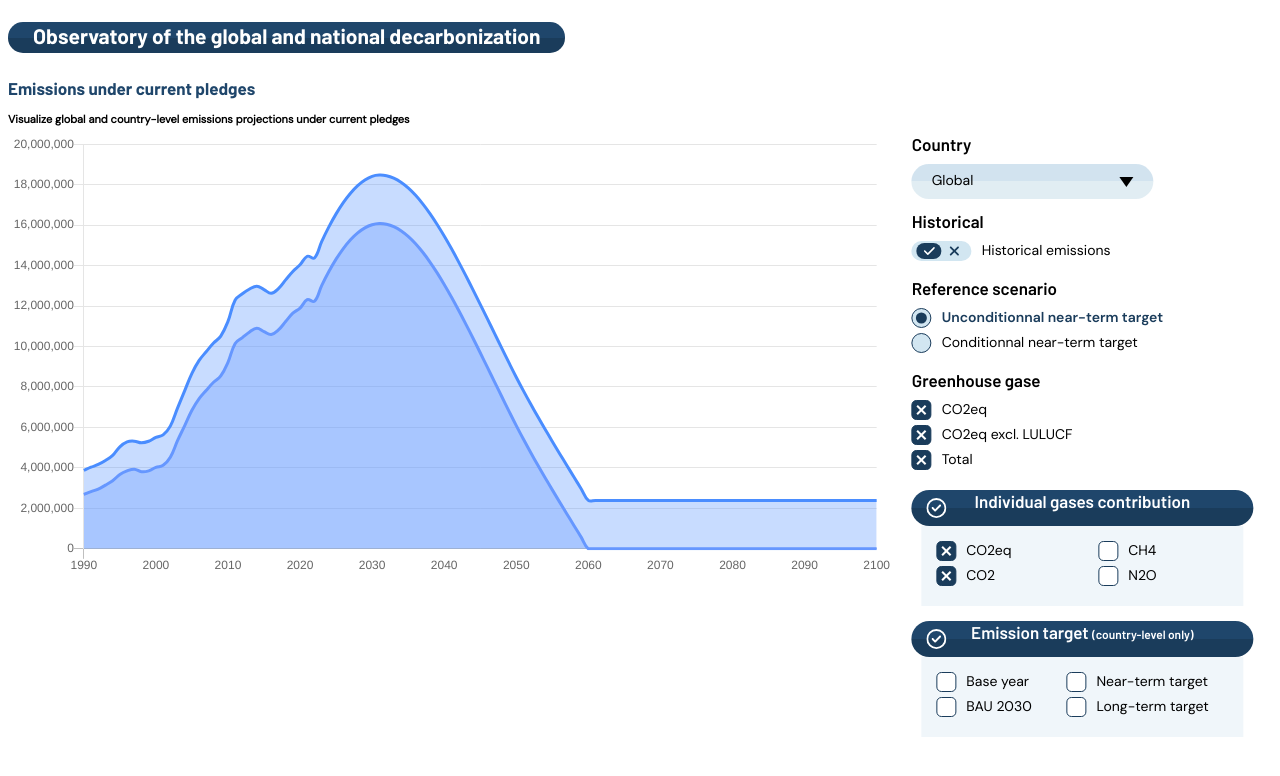
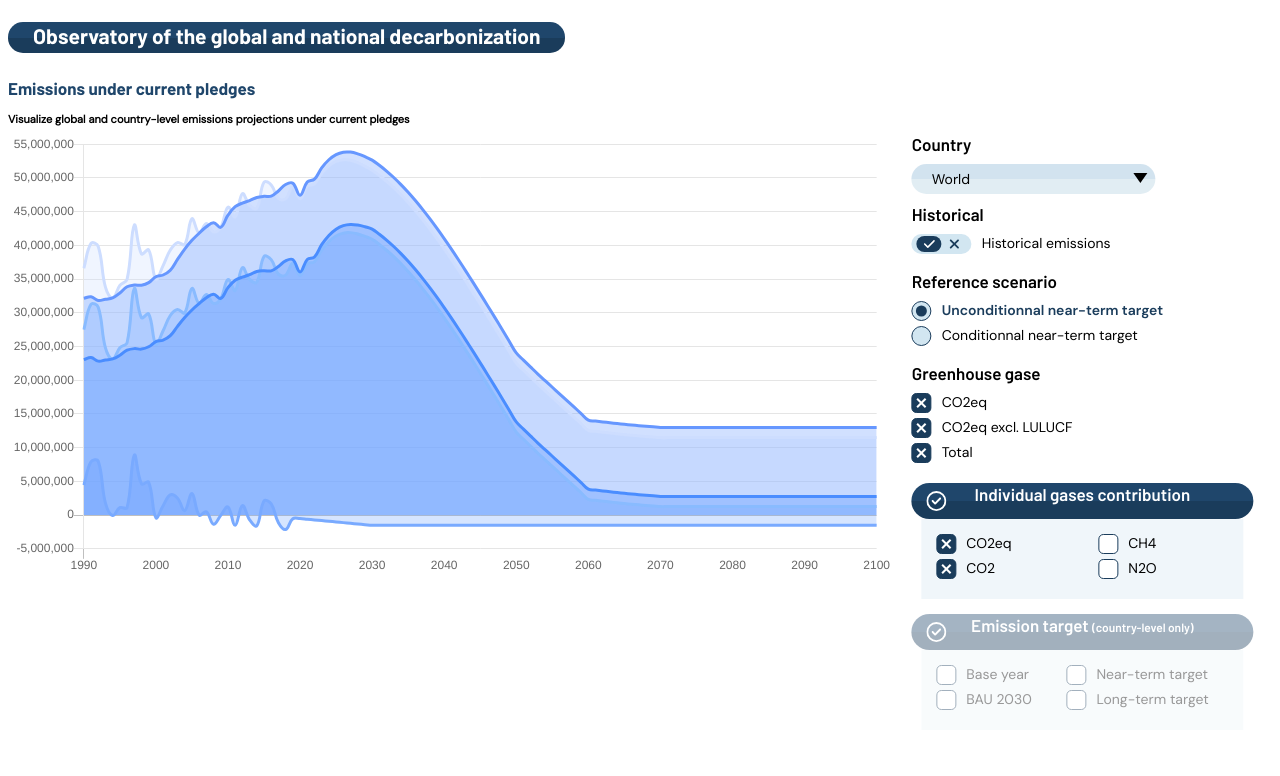
Before and after one commit to nicolasboeuf/decarbonization-observatory-dataviz, a Vue app: page / in a window 1280 px wide. Shown: the top 776 px of the page. Built offline with nearby package versions, Linux system fonts and the light colour scheme; the HTML template or start-up script is replaced by a standard one.

Commit message:
change data + inte

```diff
--- a/src/App.vue
+++ b/src/App.vue
@@ -27,13 +27,11 @@ export default {
   },
 
   watch:{
-    dataImport:function(){
 
-    }
   },
 
   created(){
-    getData(store)
+    getData(store,"world")
   }
 }
 </script>
@@ -98,21 +96,14 @@ export default {
               margin-bottom: 10px;
               display: block;
             }
-            .controls_dropdown{
-              width: 65%;
-              height: 28px;
-              border-radius: 20px;
-              background:$semiGradientLight;
-              padding-left: 20px;
-              padding-top: 7px;
+            .controls_dropdown {
               position: relative;
               cursor: pointer;
-              font-family: "DMSans-Regular";
-              font-size: 14px;
+              height: 28px;
               &:after{
                 content:"";
                 position: absolute;
-                right:20px;
+                left:65%;
                 top: 50%;
                 transform:translate(0,-5px);
                 width: 0;
@@ -121,6 +112,47 @@ export default {
                 border-right: 7px solid transparent;
                 border-top: 10px solid black;
                 clear: both;
+              }
+              &:hover{
+                &:after{
+                  opacity: 0.8;
+                }
+              }
+              .dropdown-input {
+                width: 65%;
+                height: 28px;
+                border-radius: 20px;
+                font-family: "DMSans-Regular";
+                font-size: 14px;
+                background:$semiGradientLight;
+                border:none;
+                position: absolute;
+                border-radius: 20px;
+                padding-left: 20px;
+                cursor: pointer;
+                &:focus{
+                  outline: none!important;
+                }
+              }
+              .dropdown-menu {
+                position: absolute;
+                background-color: $extraLightBlue;
+                width: 65%;
+                z-index: 1;
+                max-height: 250px;
+                overflow: scroll;
+                top:32px;
+                padding-left:20px;
+                border-radius: 20px;
+                padding-bottom: 4px;
+                padding-top: 4px;
+              }
+              .dropdown-menu-item {
+                padding-top: 8px;
+                cursor: pointer;
+              }
+              .dropdown-menu-item:hover {
+                background-color: $lightBlue;
               }
             }
             .switch_controls_box{
@@ -191,6 +223,11 @@ export default {
                   }
                 }
               }
+              &.boxed.disable{
+                pointer-events: none;
+                opacity: 0.4;
+              }
+
               .controls_box_body{
                 width: 90%;
                 background-color: $extraLightBlue;
@@ -204,12 +241,6 @@ export default {
                 grid-row-gap: 0px;
                 .controls_tick_container{
                   width: 100%;
-                  .tick{
-
-                    .tick_inner{
-
-                    }
-                  }
                   .tick_label{
                     text-wrap: nowrap;
                   }
@@ -274,6 +305,10 @@ export default {
           .controls_tick_container{
             display: flex;
             cursor: pointer;
+            &.disable{
+              pointer-events: none;
+              opacity: 0.4;
+            }
             .tick{
               width: 20px;
               height: 20px;
--- a/src/components/CurrentEmissionsChart.vue
+++ b/src/components/CurrentEmissionsChart.vue
@@ -11,7 +11,15 @@
 
           <div class="controls_box">
             <span class="controls_title">Country</span>
-            <div class="controls_dropdown">Global</div>
+
+            <div class="controls_dropdown">
+              <input type="text" class="dropdown-input" v-model="searchString" @input="filterOptions" placeholder="Type to search" @focus="focusInput()">
+              <div class="dropdown-menu" v-show="showDropdown">
+                <div class="dropdown-menu-item" v-for="option,index in filtredCountry" :key="index" @click="selectOption(option)">
+                  {{option}}
+                </div>
+              </div>
+            </div>
           </div>
 
           <div class="controls_box">
@@ -29,18 +37,6 @@
               </div>
               <span class="switch_label">Historical emissions</span>
             </div>
-
-            <!-- <div class="switch_controls_box">
-              <div class="switch_container">
-                <div class="switch switch_on">
-                  <svg xmlns="http://www.w3.org/2000/svg" viewBox="0 0 448 512"><path d="M438.6 105.4c12.5 12.5 12.5 32.8 0 45.3l-256 256c-12.5 12.5-32.8 12.5-45.3 0l-128-128c-12.5-12.5-12.5-32.8 0-45.3s32.8-12.5 45.3 0L160 338.7 393.4 105.4c12.5-12.5 32.8-12.5 45.3 0z"/></svg>
-                </div>
-                <div class="switch switch_off inactive">
-                  <svg viewBox="0 0 384 512"><path d="M342.6 150.6c12.5-12.5 12.5-32.8 0-45.3s-32.8-12.5-45.3 0L192 210.7 86.6 105.4c-12.5-12.5-32.8-12.5-45.3 0s-12.5 32.8 0 45.3L146.7 256 41.4 361.4c-12.5 12.5-12.5 32.8 0 45.3s32.8 12.5 45.3 0L192 301.3 297.4 406.6c12.5 12.5 32.8 12.5 45.3 0s12.5-32.8 0-45.3L237.3 256 342.6 150.6z"/></svg>
-                </div>
-              </div>
-              <span class="switch_label">Historical CO2eq excl. LULUCF</span>
-            </div> -->
 
           </div>
 
@@ -68,7 +64,7 @@
 
             <span class="controls_title">Greenhouse gase</span>
 
-            <div :class="['controls_tick_container', settings.greenhouse['LULUCF']?'':'inactive']" @click="switchGreenhouse('LULUCF')">
+            <div :class="['controls_tick_container', settings.greenhouse['LULUCF']?'':'inactive', settings.data!='world'?'disable inactive':'']" @click="switchGreenhouse('LULUCF')">
               <div class="tick">
                 <div class="tick_inner"></div>
               </div>
@@ -132,7 +128,7 @@
 
           </div>
 
-          <div class="controls_box boxed">
+          <div :class="['controls_box','boxed',settings.data=='world'?'disable':'']">
 
             <div class="controls_box_header">
               <svg xmlns="http://www.w3.org/2000/svg" viewBox="0 0 512 512"><path d="M256 48a208 208 0 1 1 0 416 208 208 0 1 1 0-416zm0 464A256 256 0 1 0 256 0a256 256 0 1 0 0 512zM369 209c9.4-9.4 9.4-24.6 0-33.9s-24.6-9.4-33.9 0l-111 111-47-47c-9.4-9.4-24.6-9.4-33.9 0s-9.4 24.6 0 33.9l64 64c9.4 9.4 24.6 9.4 33.9 0L369 209z"/></svg>
@@ -183,6 +179,7 @@
 <script>
 import store from '@/store'
 import { Chart } from 'chart.js'
+import { getData } from '../import.js'
 
 export default {
   name: 'CurrentEmissionsChart',
@@ -190,7 +187,12 @@ export default {
     return {
       datasets:[],
       labels:[],
+      countriesList:["World","China"],
+      filtredCountry:[],
+      showDropdown: false,
+      searchString:'World',
       settings:{
+        "data":"world",
         "historical":true,
         "scenario":"Low",
         "greenhouse":{"LULUCF":true,"Non-LULUCF":true,"Total":true},
@@ -220,7 +222,9 @@ export default {
 
       var self = this
 
-      const byCond = Object.groupBy(self.myData, ({ Conditionality }) => Conditionality);
+      if(self.myData[this.settings["data"]]){
+
+        const byCond = Object.groupBy(self.myData[this.settings["data"]], ({ Conditionality }) => Conditionality);
         Object.keys(byCond).forEach(function(Conditionality){
 
           byCond[Conditionality] = Object.groupBy(byCond[Conditionality], ({ Sector }) => Sector);
@@ -267,6 +271,9 @@ export default {
 
           }
         })
+      }else{
+        getData(store,"china")
+      }
     },
     createChart(){
       var self = this
@@ -348,11 +355,32 @@ export default {
         this.settings.individual[gas] = true
       }
     },
+
+    filterOptions() {
+      this.filtredCountry = this.countriesList.filter(option => {
+        return option.toLowerCase().includes(this.searchString.toLowerCase());
+      });
+      this.showDropdown = true;
+    },
+    selectOption(option) {
+      this.settings.data = option.toLowerCase();
+      this.searchString = option
+      this.showDropdown = false;
+    },
+    focusInput(){
+      this.searchString=""
+      this.showDropdown=true
+      this.filtredCountry = this.countriesList
+    }
   },
 
   watch:{
     dataImport:function(){
+      if(this.chart){
+        this.updateChart()
+      }else{
         this.createChart()
+      }
     },
     settings: {
        handler(){
--- a/src/import.js
+++ b/src/import.js
@@ -1,9 +1,7 @@
-export const getData = async function (store) {
-
-	const dataRequest = await fetch("data/china.json")
+export const getData = async function (store,param) {
+	const dataRequest = await fetch("data/"+param+".json")
 	const data = await dataRequest.json()
-	store.commit('initializeData',data)
-	store.commit("endImport",true)
-
+	store.commit('initializeData',{data:data,param:param})
+	store.commit("endImport",1)
 	return true
 }
--- a/src/store/index.js
+++ b/src/store/index.js
@@ -5,15 +5,16 @@ Vue.use(Vuex)
 
 export default new Vuex.Store({
   state: {
-    myData:undefined,
-    endImport:false
+    myData:{},
+    endImport:0
   },
   mutations: {
     initializeData (state,data) {
-      state.myData = data
+      state.myData[data.param] = []
+      state.myData[data.param] = data.data
     },
     endImport(state,value){
-      state.endImport = value
+      state.endImport = state.endImport+value
     }
   }
 })
```
Lines whose indentation alone changed are shown as unchanged.
